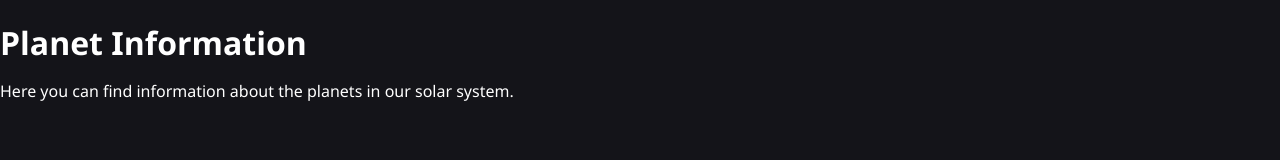
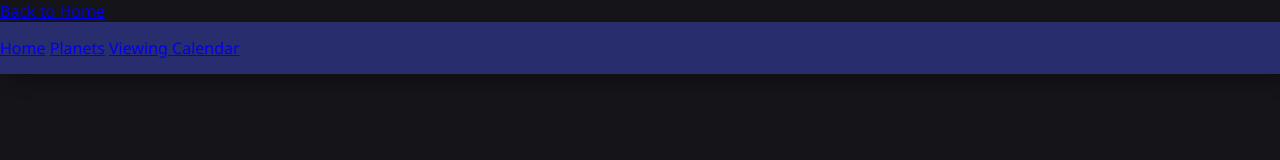
Before and after one commit to Joshua-Hetherton/Planet-Finder-PWA, a website: page views/planet-info.html in a window 1280 px wide. Drawn offline with Linux system fonts and the light colour scheme.

Commit message:
Simple Creation of Planet-Info

```diff
--- a/views/planet-info.html
+++ b/views/planet-info.html
@@ -3,11 +3,19 @@
 <head>
     <meta charset="UTF-8">
     <meta name="viewport" content="width=device-width, initial-scale=1.0">
-    <title>Planet Information</title>
+    <title>Planet Info - Planet Finder</title>
     <link rel="stylesheet" href="/css/main.css">
+    <link rel="stylesheet" href="/css/planet-info.css">
 </head>
 <body>
-    <h1>Planet Information</h1>
-    <p>Here you can find information about the planets in our solar system.</p>
+    <header>
+        <a href="/" class="back-Button">Back to Home</a>
+    </header>
+
+    <div class="navigation-bar">
+            <a href="/">Home</a>
+            <a href="/views/planet-info.html">Planets</a>
+            <a href="/views/calender.html">Viewing Calendar</a>
+        </div>
 </body>
 </html>
```
Also changed, not shown: public/css/planet-info.css (added).
